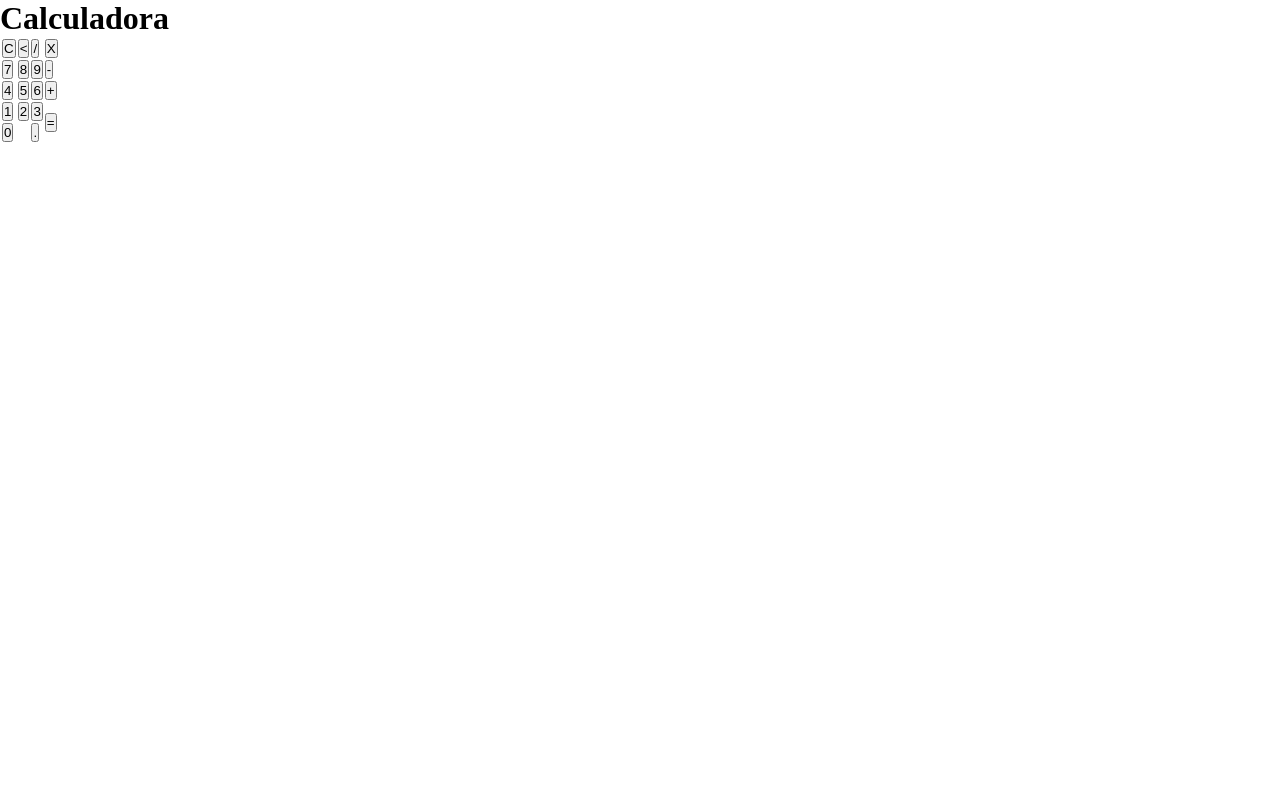
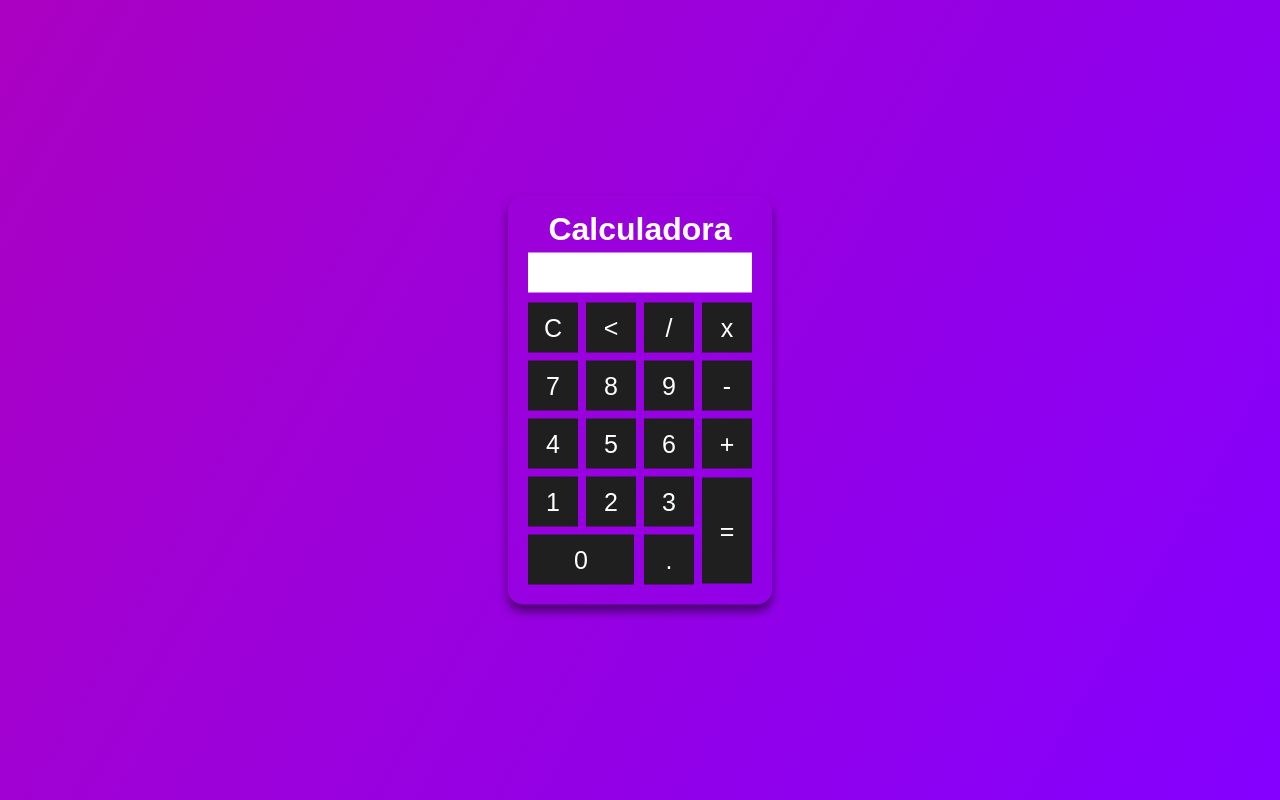
Before and after one commit to TheoKrdozo/calculadora, a plain HTML site: page index.html in a window 1280 px wide. Drawn offline with Linux system fonts and the light colour scheme.

Commit message:
:rocket: Finalização do projeto: Novos desafios nos aguardam!

```diff
--- a/assets/styles/style.css
+++ b/assets/styles/style.css
@@ -3,3 +3,51 @@
     margin: 0;
     padding: 0;
 }
+
+body {
+    height: 100vh;
+    background: linear-gradient(120deg, rgb(171, 1, 194), rgb(132, 0, 255));
+    color: white;
+    font-family: Arial, Helvetica, sans-serif;
+}
+
+.calculadora {
+    position: absolute;
+    background-color: transparent;
+    top: 50%;
+    left: 50%;
+    transform: translate(-50%, -50%);
+    border-radius: 15px;
+    padding: 15px;
+    box-shadow: 0 7px 10px rgba(0, 0, 0, 0.5);
+}
+
+h1 {
+    text-align: center;
+}
+
+button {
+    width: 50px;
+    height: 50px;
+    font-size: 25px;
+    margin: 3px;
+    cursor: pointer;
+    background-color: rgb(31, 31, 31);
+    border: none;
+    color: white;
+}
+
+button:hover {
+    background-color: black;
+}
+
+#resultado {
+    background-color: white;
+    width: 214px;
+    height: 30px;
+    padding: 5px;
+    margin: 5px;
+    font-size: 25px;
+    color: black;
+    text-align: right;
+}
--- a/index.html
+++ b/index.html
@@ -12,34 +12,35 @@
         <p id="resultado"></p>
         <table>
             <tr>
-                <td><button>C</button></td>
-                <td><button>&lt;</button></td>
-                <td><button>/</button></td>
-                <td><button>X</button></td>
+                <td><button onclick="clean()">C</button></td>
+                <td><button onclick="back()">&lt;</button></td>
+                <td><button onclick="insert('/')">/</button></td>
+                <td><button onclick="insert('*')">x</button></td>
             </tr>
             <tr>
-                <td><button>7</button></td>
-                <td><button>8</button></td>
-                <td><button>9</button></td>
-                <td><button>-</button></td>
+                <td><button onclick="insert('7')">7</button></td>
+                <td><button onclick="insert('8')">8</button></td>
+                <td><button onclick="insert('9')">9</button></td>
+                <td><button onclick="insert('-')">-</button></td>
             </tr>
             <tr>
-                <td><button>4</button></td>
-                <td><button>5</button></td>
-                <td><button>6</button></td>
-                <td><button>+</button></td>
+                <td><button onclick="insert('4')">4</button></td>
+                <td><button onclick="insert('5')">5</button></td>
+                <td><button onclick="insert('6')">6</button></td>
+                <td><button onclick="insert('+')">+</button></td>
             </tr>
             <tr>
-                <td><button>1</button></td>
-                <td><button>2</button></td>
-                <td><button>3</button></td>
-                <td rowspan="2"><button>=</button></td>
+                <td><button onclick="insert('1')">1</button></td>
+                <td><button onclick="insert('2')">2</button></td>
+                <td><button onclick="insert('3')">3</button></td>
+                <td rowspan="2"><button style="height:106px" onclick="calcular()">=</button></td>
             </tr>
             <tr>
-                <td colspan="2"><button>0</button></td>
-                <td><button>.</button></td>
+                <td colspan="2"><button style="width:106px" onclick="insert('0')">0</button></td>
+                <td><button onclick="insert('.')">.</button></td>
             </tr>
         </table>
     </div>
+    <script src=".assets/scripts/main.js"></script>
 </body>
 </html>
```
Also changed, not shown: .assets/scripts/main.js (added).
